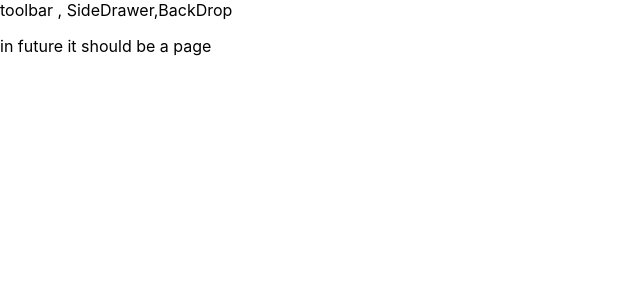
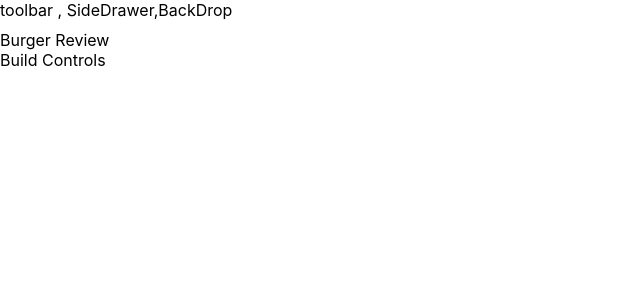
Before and after one commit to Abdelrahman-Abdallah/BurgerBuilder, a React (Create React App) app: page / in a window 1280 px wide. Shown: the top 300 px of the page, without its empty margins (0-640 px from the left). Built offline with nearby package versions, Linux system fonts and the light colour scheme.

Commit message:
added Burger Builder component

```diff
--- a/src/App.js
+++ b/src/App.js
@@ -1,12 +1,13 @@
 import React from "react";
 import "./App.css";
 import Layout from "./components/Layout/Layout";
+import BurgerBuilder from "./containers/BurgerBuilder/BurgerBuilder";
 
 function App() {
   return (
     <div className="App">
       <Layout>
-        <p>in future it should be a page</p>
+        <BurgerBuilder></BurgerBuilder>
       </Layout>
     </div>
   );
--- a/src/components/Layout/Layout.js
+++ b/src/components/Layout/Layout.js
@@ -1,10 +1,11 @@
 import React from "react";
 import Aux from "../../hoc/Auxiliary";
+import classes from "./Layout.module.css";
 const Layout = (props) => {
   return (
     <Aux>
       <div>toolbar , SideDrawer,BackDrop</div>
-      <main>{props.children}</main>
+      <main className={classes.content}>{props.children}</main>
     </Aux>
   );
 };
--- /dev/null
+++ b/src/components/Layout/Layout.module.css
@@ -0,0 +1,3 @@
+.content {
+  margin: 10px auto;
+}
--- /dev/null
+++ b/src/containers/BurgerBuilder/BurgerBuilder.js
@@ -0,0 +1,15 @@
+import React from "react";
+import Aux from "../../hoc/Auxiliary";
+
+class BurgerBuilder extends React.Component {
+  render() {
+    return (
+      <Aux>
+        <div>Burger Review</div>
+        <div>Build Controls</div>
+      </Aux>
+    );
+  }
+}
+
+export default BurgerBuilder;
```
